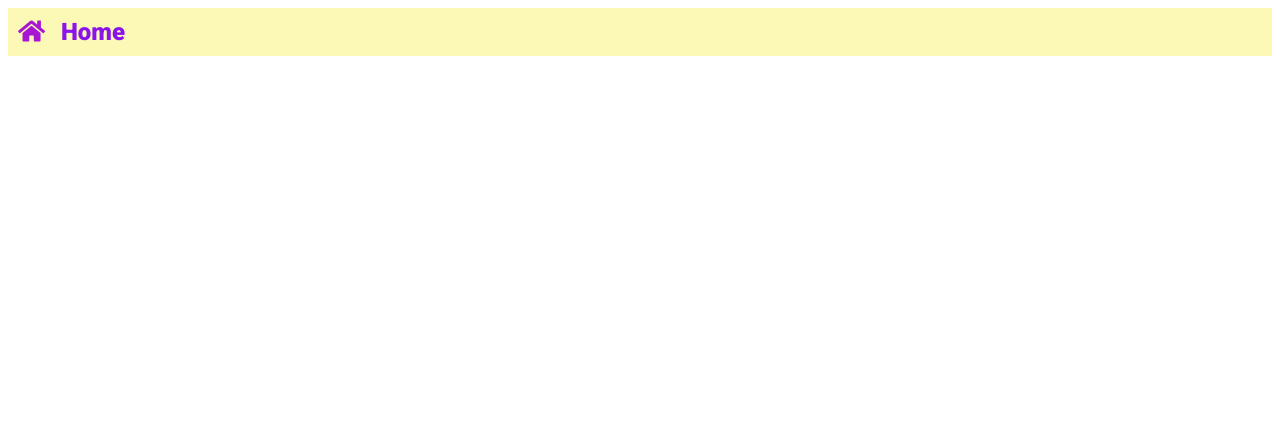
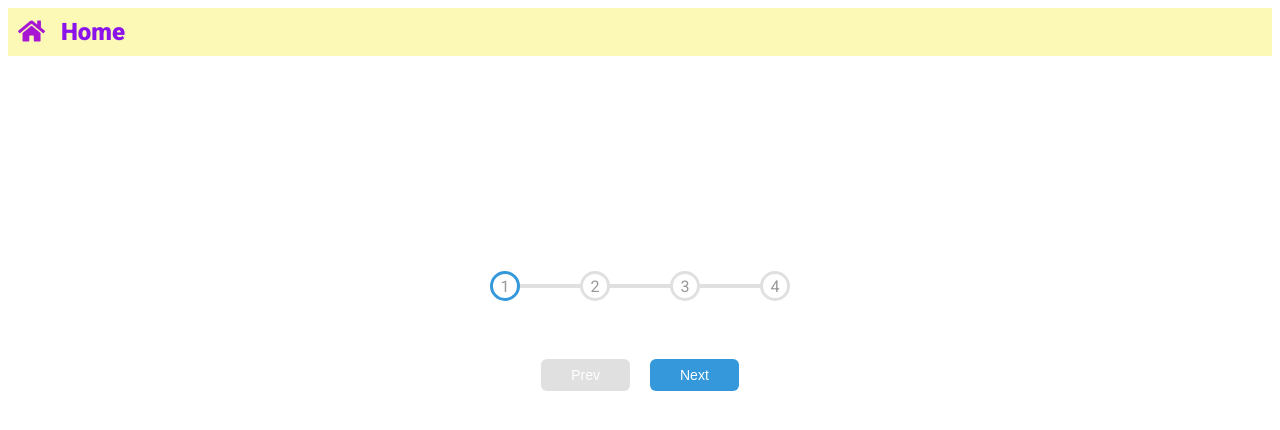
Before and after one commit to namnguyen191/fifty-projects, an Angular app: page /day-two in a window 1280 px wide. Before the commit this address led to /. Shown: the top 430 px of the page. Built offline with nearby package versions, Linux system fonts and the light colour scheme; a web font is replaced by a local one.

Commit message:
Add day-two, add border to project-card

```diff
--- a/src/app/app-routing.module.ts
+++ b/src/app/app-routing.module.ts
@@ -12,6 +12,11 @@ const routes: Routes = [
     loadChildren: () =>
       import('./day-one/day-one.module').then((m) => m.DayOneModule),
   },
+  {
+    path: 'day-two',
+    loadChildren: () =>
+      import('./day-two/day-two.module').then((m) => m.DayTwoModule),
+  },
 ];
 
 @NgModule({
--- a/src/app/components/project-card/project-card.component.scss
+++ b/src/app/components/project-card/project-card.component.scss
@@ -6,6 +6,7 @@
   margin: 20px;
   font-family: "Pattaya", sans-serif;
   cursor: pointer;
+  border: 1px solid #000;
 
   img {
     width: 100%;
@@ -30,7 +31,8 @@
     transition: 0.2s;
 
     p {
-      font-size: 1.2rem;
+      font-family: "Amatic SC", cursive;
+      font-size: 1.5rem;
     }
 
     h3 {
--- /dev/null
+++ b/src/app/day-two/day-two-routing.module.ts
@@ -0,0 +1,11 @@
+import { NgModule } from '@angular/core';
+import { RouterModule, Routes } from '@angular/router';
+import { DayTwoComponent } from './day-two.component';
+
+const routes: Routes = [{ path: '', component: DayTwoComponent }];
+
+@NgModule({
+  imports: [RouterModule.forChild(routes)],
+  exports: [RouterModule]
+})
+export class DayTwoRoutingModule { }
--- /dev/null
+++ b/src/app/day-two/day-two.component.html
@@ -0,0 +1,38 @@
+<div class="day-two-container">
+  <div class="progress-container">
+    <div
+      class="progress"
+      id="progress"
+      [ngStyle]="{
+        width: (activeCircles.length - 1) * (100 / (circles.length - 1)) + '%'
+      }"
+    ></div>
+    <ng-container *ngFor="let circle of circles">
+      <div
+        class="circle"
+        [ngClass]="{ active: activeCircles.includes(circle) }"
+      >
+        {{ circle }}
+      </div>
+    </ng-container>
+  </div>
+
+  <div class="btn-container">
+    <button
+      class="btn"
+      id="pre"
+      [disabled]="activeCircles.length === 1"
+      (click)="onPrevClick()"
+    >
+      Prev
+    </button>
+    <button
+      class="btn"
+      id="next"
+      [disabled]="activeCircles.length === circles.length"
+      (click)="nextClick(circles[activeCircles.length])"
+    >
+      Next
+    </button>
+  </div>
+</div>
--- /dev/null
+++ b/src/app/day-two/day-two.component.scss
@@ -0,0 +1,86 @@
+$fill-color: #3498db;
+$line-color-empty: #e0e0e0;
+
+.day-two-container {
+  display: flex;
+  flex-direction: column;
+  justify-content: center;
+  align-items: center;
+  gap: 3rem;
+  height: 70vh;
+
+  .progress-container {
+    width: 75%;
+    max-width: 300px;
+    display: flex;
+    justify-content: space-between;
+    position: relative;
+
+    &::before {
+      content: "";
+      background-color: $line-color-empty;
+      position: absolute;
+      top: 50%;
+      transform: translateY(-50%);
+      left: 0;
+      height: 4px;
+      width: 100%;
+      z-index: -1;
+    }
+
+    .progress {
+      background-color: $fill-color;
+      position: absolute;
+      top: 50%;
+      transform: translateY(-50%);
+      left: 0;
+      height: 4px;
+      width: 0%;
+      z-index: -1;
+      transition: 0.8s ease;
+    }
+
+    .circle {
+      background-color: #fff;
+      color: #999;
+      border-radius: 50%;
+      height: 30px;
+      width: 30px;
+      display: flex;
+      align-items: center;
+      justify-content: center;
+      border: 3px solid $line-color-empty;
+      transition: 0.8s ease;
+
+      &.active {
+        border-color: $fill-color;
+      }
+    }
+  }
+
+  .btn-container {
+    .btn {
+      background-color: $fill-color;
+      color: #fff;
+      border: 0;
+      border-radius: 6px;
+      cursor: pointer;
+      padding: 8px 30px;
+      margin: 10px;
+      font-size: 14px;
+
+      &:active {
+        transform: scale(0.98);
+      }
+
+      &:focus {
+        outline: none;
+      }
+
+      &:disabled {
+        background-color: $line-color-empty;
+        cursor: not-allowed;
+      }
+    }
+  }
+}
--- /dev/null
+++ b/src/app/day-two/day-two.component.ts
@@ -0,0 +1,26 @@
+import { AfterViewInit, Component, ElementRef, OnInit } from '@angular/core';
+import { Title } from '@angular/platform-browser';
+
+@Component({
+  selector: 'app-day-two',
+  templateUrl: './day-two.component.html',
+  styleUrls: ['./day-two.component.scss'],
+})
+export class DayTwoComponent implements OnInit {
+  circles: string[] = ['1', '2', '3', '4'];
+  activeCircles: string[] = ['1'];
+
+  constructor(private readonly titleService: Title) {}
+
+  ngOnInit(): void {
+    this.titleService.setTitle('Fifty Projects - Day Two');
+  }
+
+  nextClick(circle: string) {
+    this.activeCircles.push(circle);
+  }
+
+  onPrevClick() {
+    this.activeCircles.pop();
+  }
+}
--- a/src/app/home/home.component.html
+++ b/src/app/home/home.component.html
@@ -1,5 +1,16 @@
 <div class="home-container">
-    <app-project-card routerLink="day-one" title="Day 1" imgUrl="assets/images/day-one-snippet.PNG"
-        description="Expanding card using animated flex-grow">
-    </app-project-card>
+  <app-project-card
+    routerLink="day-one"
+    title="Day 1"
+    imgUrl="assets/images/day-one-snippet.PNG"
+    description="Expanding cards using animated flex-grow"
+  >
+  </app-project-card>
+  <app-project-card
+    routerLink="day-two"
+    title="Day 2"
+    imgUrl="assets/images/day-two-snippet.PNG"
+    description="Progress steps using css to draw connector"
+  >
+  </app-project-card>
 </div>
--- a/src/styles.scss
+++ b/src/styles.scss
@@ -1,5 +1,6 @@
 @import url("https://fonts.googleapis.com/css2?family=Roboto:ital,wght@0,100;0,300;0,400;0,500;0,700;0,900;1,100;1,300;1,400;1,500;1,700;1,900&display=swap");
 @import url("https://fonts.googleapis.com/css2?family=Pattaya&display=swap");
+@import url("https://fonts.googleapis.com/css2?family=Amatic+SC:wght@400;700&display=swap");
 
 * {
   box-sizing: border-box;
```
Also changed, not shown: src/app/day-two/day-two.module.ts (added, +17 -0 lines), src/assets/images/day-two-snippet.PNG (added), 1 other file (tests, documents, lock files or other folders).
